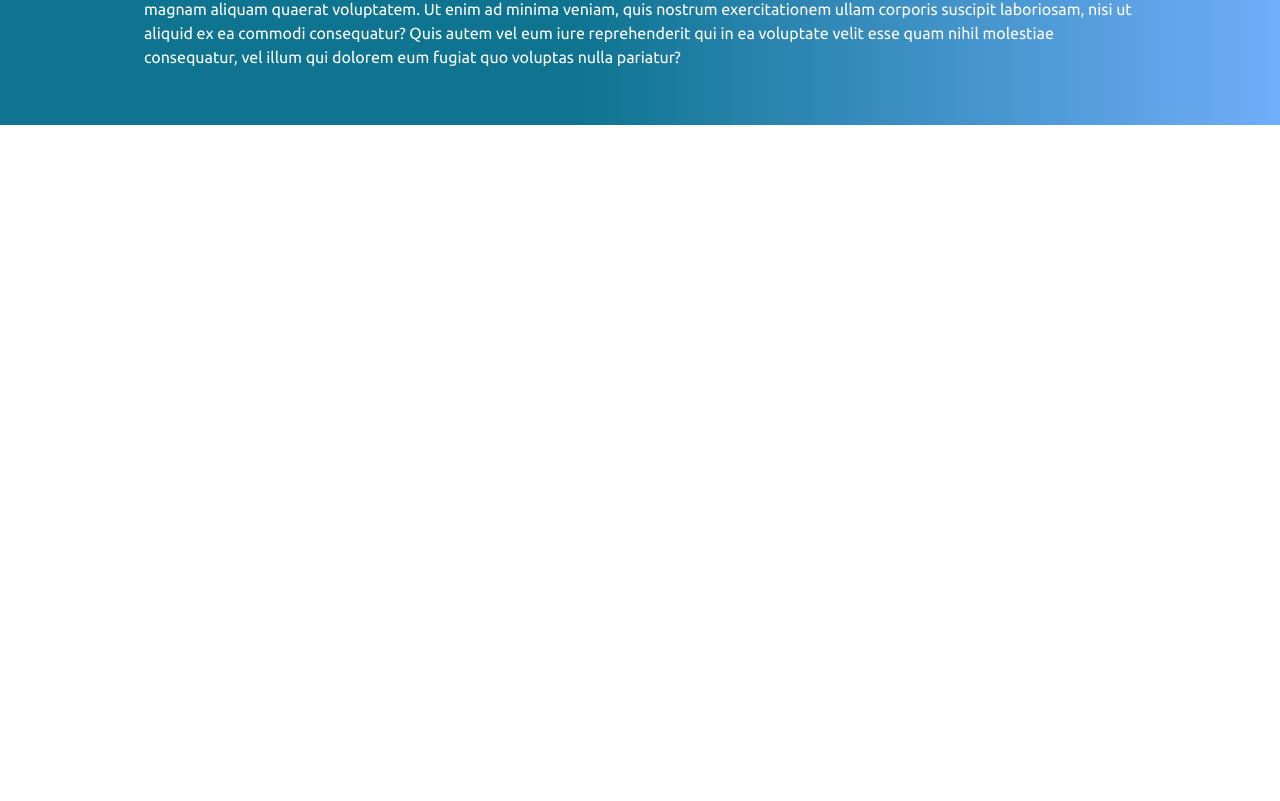
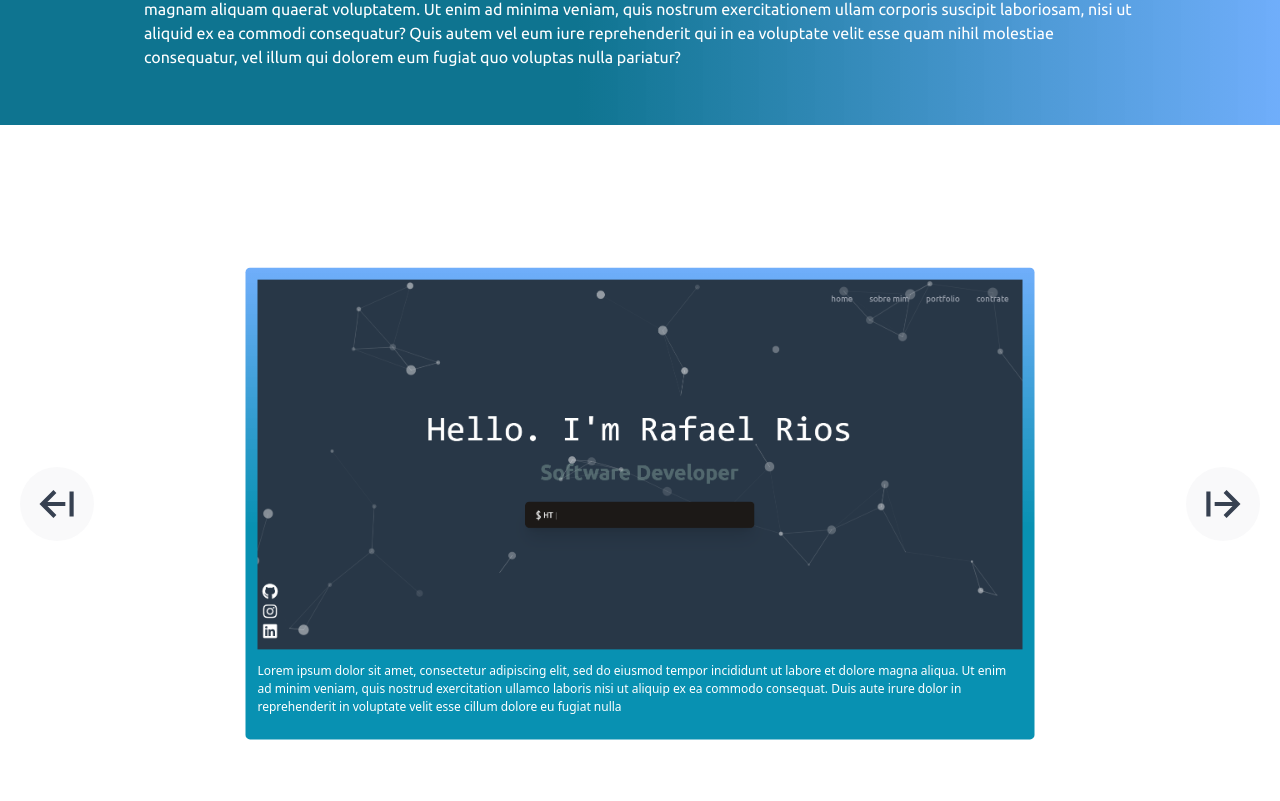
Before and after one commit to RafaelRaios/Portfolio, a React (Vite) app: page / in a window 1280 px wide. Shown: the part 1199-2000 px from the top of the page. Built offline with nearby package versions, Linux system fonts and the light colour scheme.

Commit message:
porfolio

```diff
--- a/src/components/feitos.jsx
+++ b/src/components/feitos.jsx
@@ -1,11 +1,76 @@
-import React from "react"
+import React, { useState } from "react"
+import { BiArrowFromLeft, BiArrowFromRight } from "react-icons/bi";
+import alagoano from "../assets/images/alagoano.png"
+import site from "../assets/images/site.png"
 
 const Feitos = () => {
+    const [index, setIndex] = useState(0)
+    const repositorio = [
+        {
+            img: site,
+            child: (
+                <div className="scale-25 md:scale-75 bg-gradient-to-t from-cyan-600 from-45% to-blue-400/90 p-4 rounded-md">
+                    <a href="https://github.com/RafaelRaios/Portfolio" target="blank"><img src={site} alt="" link/></a>
+                    <p className="text-white my-4">Lorem ipsum dolor sit amet, consectetur adipiscing elit, sed do eiusmod tempor
+                 incididunt ut labore et dolore magna aliqua. Ut enim ad minim veniam, quis nostrud
+                  exercitation ullamco laboris nisi ut aliquip ex ea commodo consequat. Duis aute
+                  irure dolor in reprehenderit in voluptate velit esse cillum dolore eu fugiat nulla</p>
+                </div>
+            )
 
+        },
+        {
+            img: alagoano,
+            child: (
+                <div className="scale-25 md:scale-75 bg-gradient-to-t from-cyan-600 from-45% to-blue-400/90 p-4 rounded-md">
+                    <a href="https://github.com/RafaelRaios/Alagoaninho-Adventures" target="blank"><img src={alagoano} alt="" link/></a>
+                    <p className="text-white my-4">
+                        Lorem ipsum dolor sit amet, consectetur adipiscing elit, sed do eiusmod tempor
+                 incididunt ut labore et dolore magna aliqua. Ut enim ad minim veniam, quis nostrud
+                  exercitation ullamco laboris nisi ut aliquip ex ea commodo consequat. Duis aute
+                  irure dolor in reprehenderit in voluptate velit esse cillum dolore eu fugiat nulla</p>
+                </div>
+            )
+        }
+    ]
 
     return (
-        <div name="feitos" className="h-screen w-full ">
+        <div name="feitos" className="  items-center">
+            <div className="flex my-16">
+                <button className="text-gray-700 hover:scale-110 bg-gray-100/50 rounded-full duration-200 scale-50 md:scale-100
+                my-auto md:mx-5"
+                onClick={() => {
 
+                    console.log(index)
+                    if(index > 0) {
+                        setIndex(index - 1)
+                    }
+                    else {
+                        setIndex(repositorio.length - 1)
+                    }
+
+                }}>
+                    <div className="p-3"><BiArrowFromRight size={50}/></div>
+                </button>
+
+                {repositorio[index].child}
+
+                <button className="text-gray-700 hover:scale-110 bg-gray-100/50 rounded-full duration-200 scale-50 md:scale-100
+                my-auto md:mx-5"
+                onClick={() => {
+
+                    console.log(index)
+                    if(index < repositorio.length - 1) {
+                        setIndex(index + 1)
+                    }
+                    else {
+                        setIndex(0)
+                    }
+
+                }}>
+                    <div className="p-3"><BiArrowFromLeft size={50}/></div>
+                </button>
+            </div>
         </div>
     )
 
```
Also changed, not shown: src/assets/images/alagoano.png (added), src/assets/images/site.png (added).
